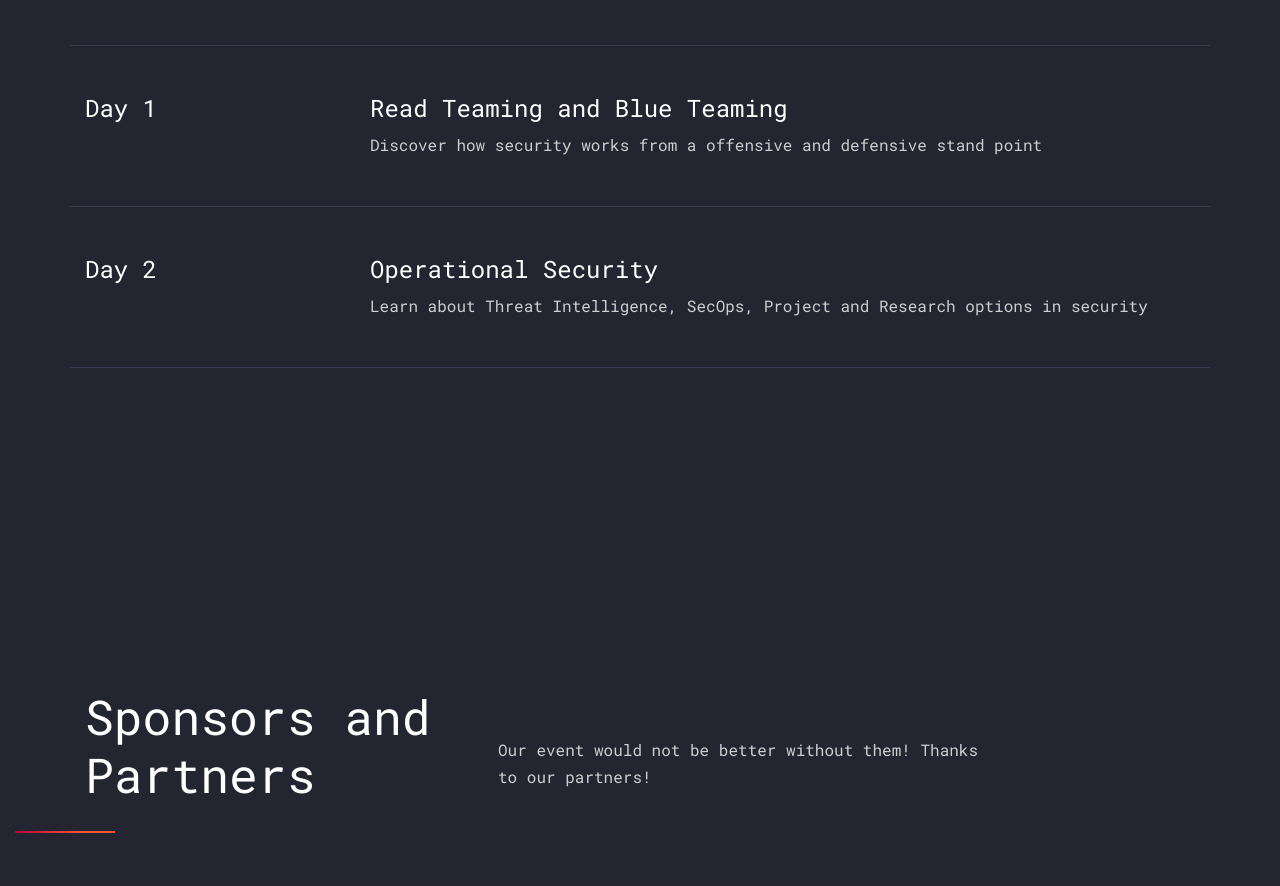
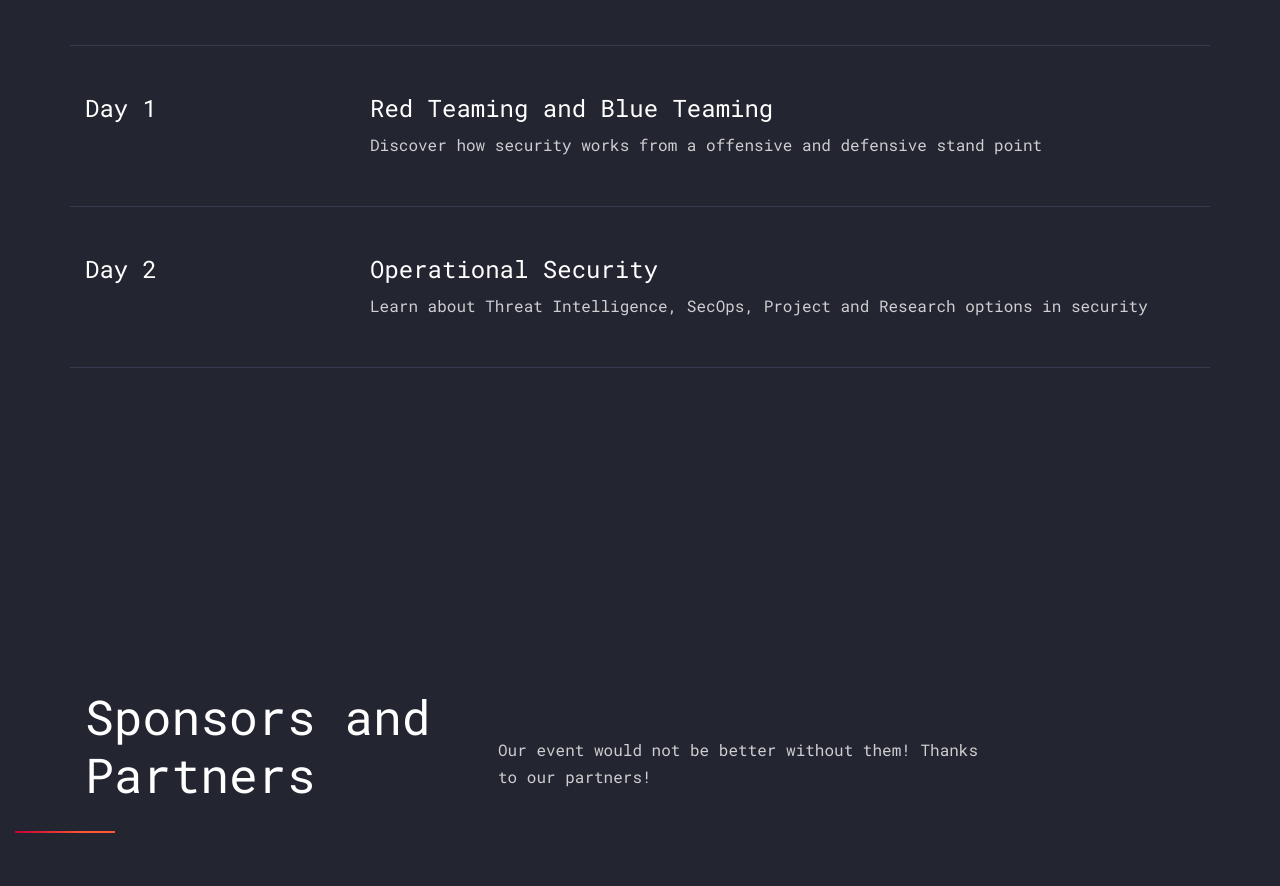
Before and after one commit to kruptos-club/breaksecv3, a plain HTML site: page index.html in a window 1280 px wide. Shown: the part 1181-2067 px from the top of the page. Drawn offline with Linux system fonts and the light colour scheme; files whose address does not match are found by name.

Commit message:
Fixed typo

```diff
--- a/index.html
+++ b/index.html
@@ -84,7 +84,7 @@
             <div class="row align-items-stretch">
               <div class="col-md-3 text-white mb-3 mb-md-0"><span class="h4">Day 1</span></div>
               <div class="col-md-9">
-                <h2 class="text-white">Read Teaming and Blue Teaming</h2>
+                <h2 class="text-white">Red Teaming and Blue Teaming</h2>
                 <span>Discover how security works from a offensive and defensive stand point</span>
               </div>
             </div>
```
